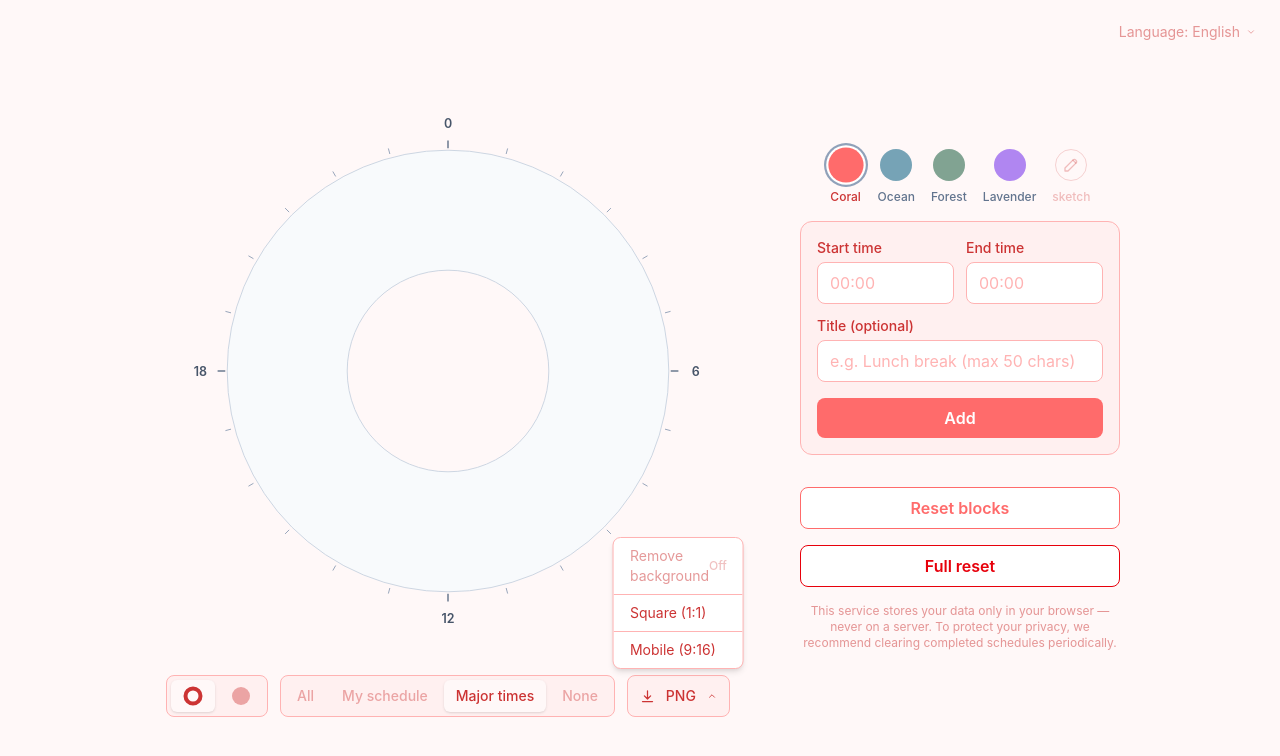
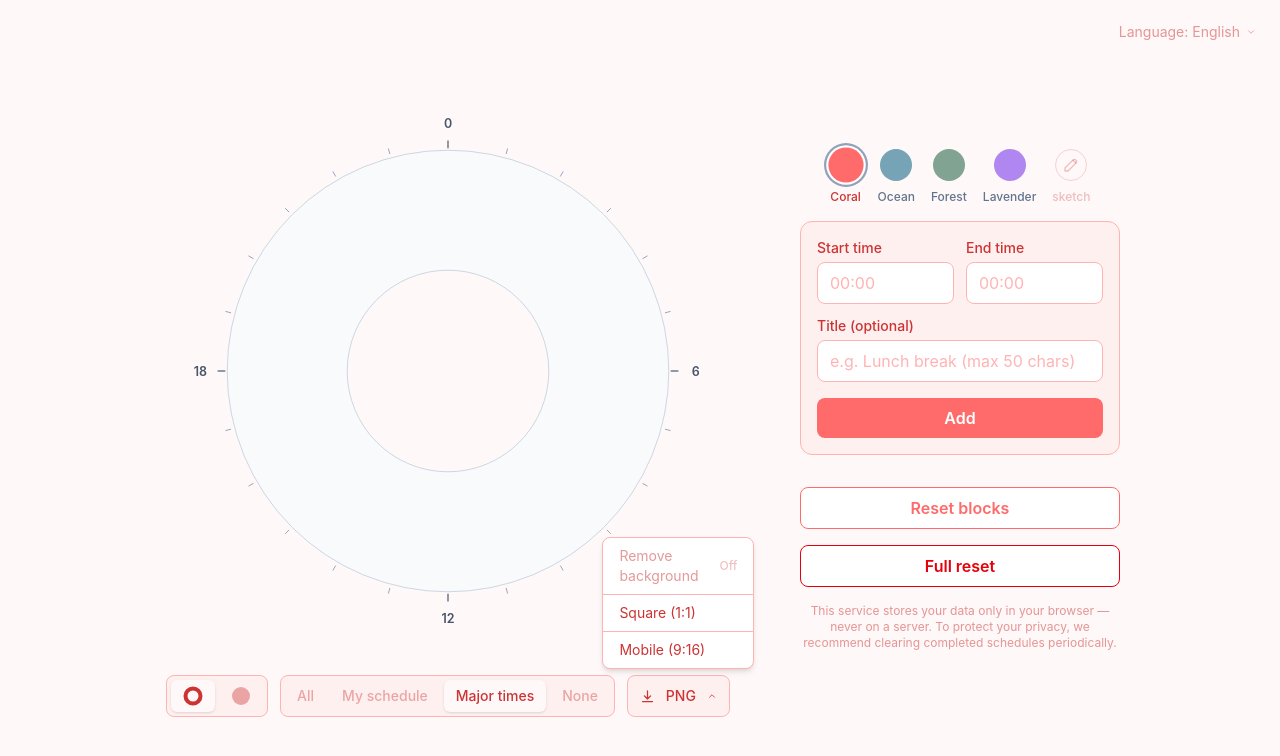
Before and after one commit to hungerbk/dayframe, a React (Vite) app: page / in a window 1280 px wide. Both pictures are taken after a click on the button "PNG". Shown: the top 756 px of the page. Built offline with nearby package versions, Linux system fonts and the light colour scheme.

Commit message:
design: 영어모드일 때 다운로드 버튼 드롭다운 스타일 추가
- Dropdown 컴포넌트에 className 프롭스 추가
- 영어일 때 remove background 와 on/off 사이 간격이 너무 좁음
- 한국어/영어일 때에 따라 width 조절하도록 className props 전달

```diff
--- a/src/components/ui/DownloadButton.tsx
+++ b/src/components/ui/DownloadButton.tsx
@@ -11,7 +11,7 @@ interface Props {
 }
 
 export default function DownloadButton({ isDownloading, onDownload, disabled }: Props) {
-  const { t } = useTranslation();
+  const { t, i18n } = useTranslation();
   const { open, toggle, close, anchorProps } = useDropdown();
   const [removeBackground, setRemoveBackground] = useState(false);
 
@@ -26,9 +26,7 @@ export default function DownloadButton({ isDownloading, onDownload, disabled }:
   }
 
   return (
-    <div
-      className={`relative ${isDownloading || disabled ? "cursor-not-allowed" : ""}`}
-      {...anchorProps}>
+    <div className={`relative ${isDownloading || disabled ? "cursor-not-allowed" : ""}`} {...anchorProps}>
       <button
         type="button"
         onClick={toggle}
@@ -46,12 +44,10 @@ export default function DownloadButton({ isDownloading, onDownload, disabled }:
         </svg>
       </button>
       {open && (
-        <DropdownPanel side="top" align="center">
+        <DropdownPanel side="top" align="center" className={i18n.language.startsWith("en") ? "min-w-38" : "min-w-30"}>
           <DropdownItem onClick={() => setRemoveBackground((v) => !v)} border="bottom">
             <span className={removeBackground ? "text-text" : "text-text/50"}>{t("download.removeBackground")}</span>
-            <span className={`text-xs font-medium ${removeBackground ? "text-primary" : "text-text/30"}`}>
-              {removeBackground ? t("download.on") : t("download.off")}
-            </span>
+            <span className={`text-xs font-medium ${removeBackground ? "text-primary" : "text-text/30"}`}>{removeBackground ? t("download.on") : t("download.off")}</span>
           </DropdownItem>
           {SIZE_OPTIONS.map((option, i) => (
             <DropdownItem key={option.value} onClick={() => handleSelect(option.value)} border={i > 0 ? "top" : undefined}>
--- a/src/components/ui/Dropdown.tsx
+++ b/src/components/ui/Dropdown.tsx
@@ -3,13 +3,15 @@ interface DropdownPanelProps {
   side?: "top" | "bottom";
   /** 드롭다운 패널의 수평 정렬. "left": 트리거 왼쪽 끝 기준, "center": 트리거 중앙 기준, "right": 트리거 오른쪽 끝 기준 */
   align?: "left" | "center" | "right";
+  /** 너비 등 추가 Tailwind 클래스 */
+  className?: string;
   children: React.ReactNode;
 }
 
-export function DropdownPanel({ side = "bottom", align = "left", children }: DropdownPanelProps) {
+export function DropdownPanel({ side = "bottom", align = "left", className, children }: DropdownPanelProps) {
   const sideClass = side === "top" ? "bottom-full mb-1.5" : "top-full mt-1";
   const alignClass = align === "center" ? "left-1/2 -translate-x-1/2" : align === "right" ? "right-0" : "left-0";
-  return <div className={`absolute ${sideClass} ${alignClass} bg-white border border-border rounded-lg shadow-md overflow-hidden z-20 min-w-30`}>{children}</div>;
+  return <div className={`absolute ${sideClass} ${alignClass} bg-white border border-border rounded-lg shadow-md overflow-hidden z-20 min-w-30 ${className ?? ""}`}>{children}</div>;
 }
 
 interface DropdownItemProps {
```
